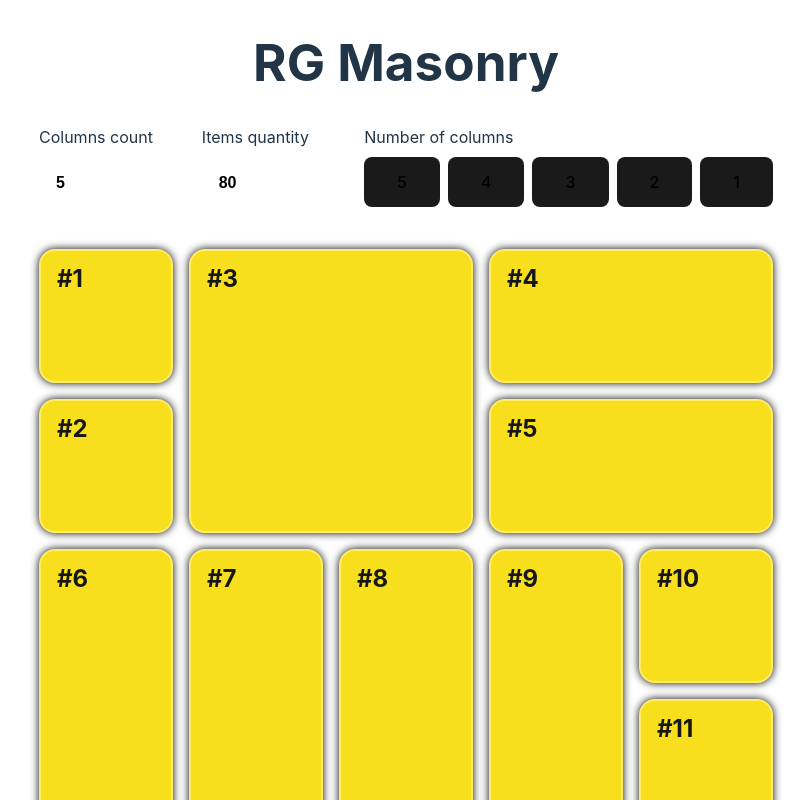
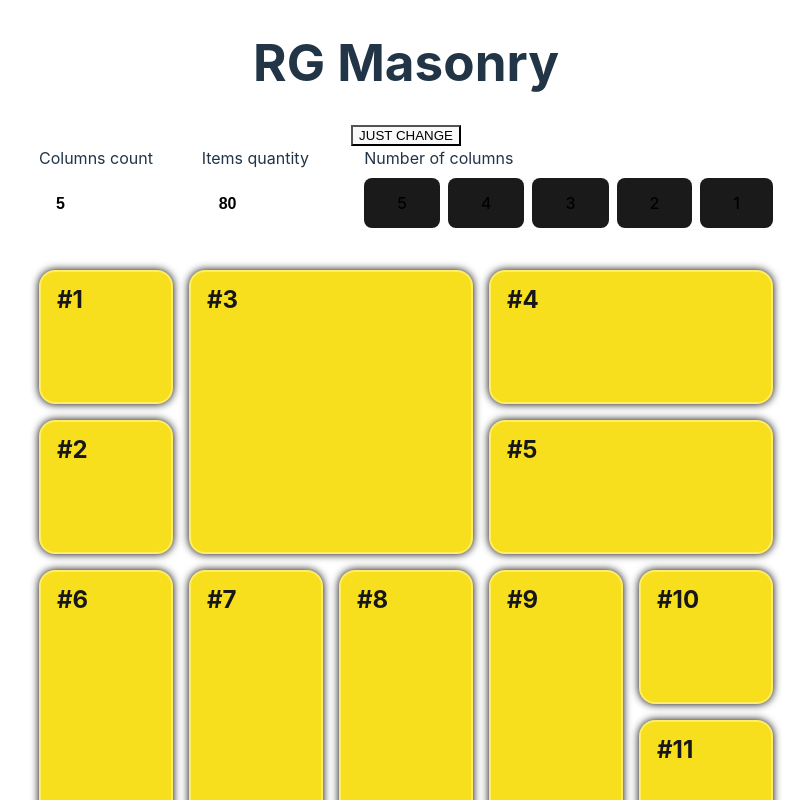
Before and after one commit to AlexanderJinoridze/rg_masonry_react, a React (Vite) app: page / in a window 1280 px wide. Shown: the top 800 px of the page, without its empty margins (234-1045 px from the left). Built offline with nearby package versions, Linux system fonts and the light colour scheme.

Commit message:
Block component optimization

```diff
--- a/src/App.tsx
+++ b/src/App.tsx
@@ -14,6 +14,7 @@ function App() {
     const [data, setData] = useState<dummyData[]>([]);
     const [columns, setColumns] = useState<number>(5);
     const [dataLength, setDataLength] = useState<number>(80);
+    const [rando, setRando] = useState(0);
 
     const generateDummyData = (length: number): dummyData[] => {
         return Array(length)
@@ -40,6 +41,13 @@ function App() {
     return (
         <>
             <h1>RG Masonry</h1>
+            <button
+                onClick={(e) => {
+                    setRando(Math.random());
+                }}
+            >
+                JUST CHANGE
+            </button>
             <div className="control">
                 <div className="fieldset">
                     <label className="field-label" htmlFor="columns">
--- a/src/rg_masonry/components/Block.tsx
+++ b/src/rg_masonry/components/Block.tsx
@@ -6,15 +6,15 @@ interface blockElement {
 }
 
 export default function Block({ blockType, items }: blockElement) {
-    const blocks = useMemo(() => {
-        return items.map((item) => {
-            return (
-                <div key={item.props.id} className="item">
-                    {item}
-                </div>
-            );
-        });
-    }, [items]);
-
-    return <div className={blockType}>{blocks}</div>;
+    return (
+        <div className={blockType}>
+            {items.map((item) => {
+                return (
+                    <div key={item.props.id} className="item">
+                        {item}
+                    </div>
+                );
+            })}
+        </div>
+    );
 }
```
